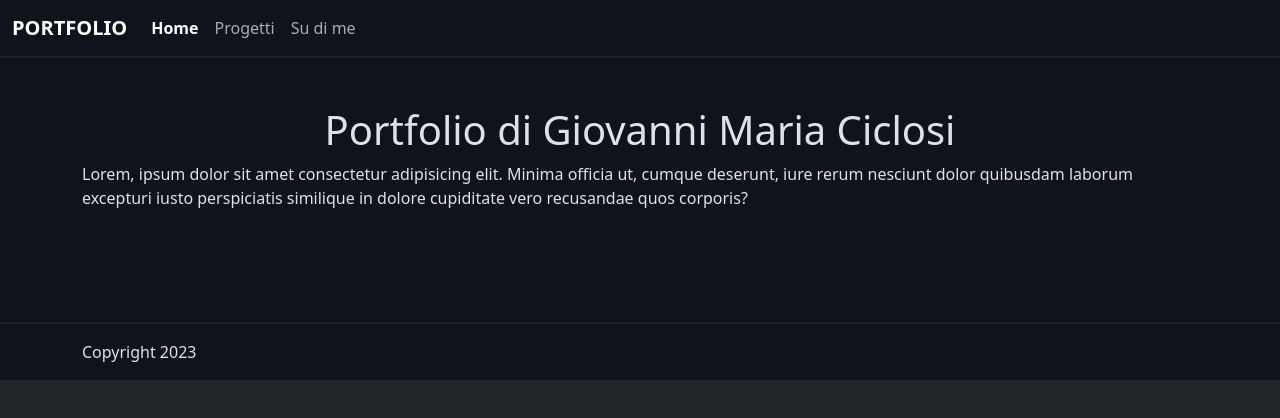
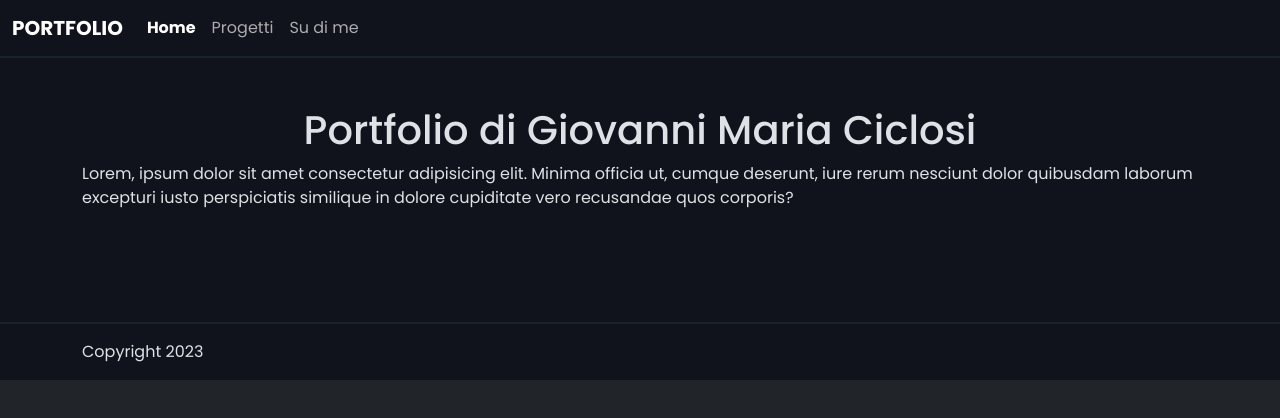
Before and after one commit to giovannimariaciclosi/vite-boolfolio, a Vue app: page / in a window 1280 px wide. Shown: the top 418 px of the page. Built offline with nearby package versions, Linux system fonts and the light colour scheme.

Commit message:
feat: added google font poppins, added variables.scss, ui improvements

```diff
--- a/index.html
+++ b/index.html
@@ -5,6 +5,14 @@
     <link rel="icon" type="image/svg+xml" href="/vite.svg" />
     <meta name="viewport" content="width=device-width, initial-scale=1.0" />
     <title>Giovanni Maria Ciclosi | Portfolio</title>
+
+    <!-- Poppins Google Font -->
+    <link rel="preconnect" href="https://fonts.googleapis.com" />
+    <link rel="preconnect" href="https://fonts.gstatic.com" crossorigin />
+    <link
+      href="https://fonts.googleapis.com/css2?family=Poppins:ital,wght@0,300;0,400;0,500;0,600;0,700;1,400;1,500;1,600;1,700&display=swap"
+      rel="stylesheet"
+    />
   </head>
   <body>
     <div id="app"></div>
--- a/src/components/AppFooter.vue
+++ b/src/components/AppFooter.vue
@@ -18,8 +18,10 @@ export default {
 </template>
 
 <style lang="scss" scoped>
+@use '../scss/variables.scss' as *;
+
 .divisor {
-  border-top: 2px solid #1a222b;
+  border-top: 2px solid $secondary-dark;
   opacity: 1;
   margin-top: 3rem;
 }
--- a/src/components/AppHeader.vue
+++ b/src/components/AppHeader.vue
@@ -38,13 +38,15 @@ export default {
 </template>
 
 <style lang="scss" scoped>
+@use '../scss/variables.scss' as *;
+
 .my-navbar {
-  background-color: #10121c;
-  border-bottom: 2px solid #1a222b;
+  background-color: $primary-dark;
+  border-bottom: 2px solid $secondary-dark;
 
   .router-link-active {
     font-weight: bold;
-    color: white;
+    color: $text-primary;
   }
 }
 </style>
--- a/src/components/ProjectCard.vue
+++ b/src/components/ProjectCard.vue
@@ -59,8 +59,10 @@ export default {
 </template>
 
 <style lang="scss" scoped>
+@use '../scss/variables.scss' as *;
+
 .project.card {
-  background-color: #1a222b;
+  background-color: $secondary-dark;
 
   .cover-image {
     height: 300px;
--- a/src/pages/AppAbout.vue
+++ b/src/pages/AppAbout.vue
@@ -11,3 +11,7 @@ export default {
       magni laboriosam vel? Porro sint quae saepe, voluptas dolores, neque et cumque, ipsam iste molestiae culpa.</p>
   </div>
 </template>
+
+<style lang="scss" scoped>
+@use '../scss/variables.scss' as *;
+</style>
--- a/src/pages/AppHome.vue
+++ b/src/pages/AppHome.vue
@@ -14,4 +14,6 @@ export default {
   </div>
 </template>
 
-<style lang="scss" scoped></style>
+<style lang="scss" scoped>
+@use '../scss/variables.scss' as *;
+</style>
--- a/src/pages/ProjectsIndex.vue
+++ b/src/pages/ProjectsIndex.vue
@@ -64,12 +64,12 @@ export default {
   <div class="container py-5">
     <h1 class="text-center pb-5">I miei progetti</h1>
 
-    <form @submit.prevent="getProjects" action="" class="d-flex">
+    <form @submit.prevent="getProjects" action="" class="d-flex gap-3">
       <select name="type_id" id="type_id" class="form-select" v-model="selectedTechnologyId">
         <option value="">Tutte</option>
         <option v-for="tipo in types" :value="tipo.id">{{ tipo.name }}</option>
       </select>
-      <button class="btn btn-primary">Filtra</button>
+      <button class="btn btn-primary my-btn-primary">Filtra</button>
     </form>
 
   </div>
@@ -99,6 +99,8 @@ export default {
 </template>
 
 <style lang="scss" scoped>
+@use '../scss/variables.scss' as *;
+
 .projects-navigation {
   display: flex;
   justify-content: center;
@@ -108,11 +110,11 @@ export default {
   margin-top: 2em;
 
   .my-btn {
-    color: white;
+    color: $text-primary;
   }
 
   .my-btn-primary {
-    background-color: #574aff;
+    background-color: $accent;
   }
 }
 
--- a/src/pages/SingleProject.vue
+++ b/src/pages/SingleProject.vue
@@ -87,6 +87,8 @@ export default {
 </template>
 
 <style lang="scss" scoped>
+@use '../scss/variables.scss' as *;
+
 #spinner-container {
   display: flex;
   justify-content: center;
--- /dev/null
+++ b/src/scss/variables.scss
@@ -0,0 +1,8 @@
+// VARIABLES
+
+// Dark Mode
+$primary-dark: #10121c;
+$secondary-dark: #1a222b;
+$accent: #574aff;
+$text-primary: #fff;
+$text-secondary: #b8b8b8;
--- a/src/style.scss
+++ b/src/style.scss
@@ -1 +1,35 @@
+@use "./scss/variables.scss" as *;
 @import "bootstrap/scss/bootstrap";
+
+* {
+  padding: 0;
+  margin: 0;
+  box-sizing: border-box;
+}
+
+body {
+  font-family: "Poppins", sans-serif;
+}
+
+// ASSETS
+.btn-outline-primary {
+  color: $accent;
+  border-color: $accent;
+
+  &:hover {
+    background-color: $accent;
+    border-color: $accent;
+    color: $text-primary;
+  }
+}
+
+.my-btn-primary {
+  background-color: $accent;
+  border-color: $accent;
+
+  &:hover {
+    background-color: $accent;
+    border-color: $accent;
+    opacity: 0.8;
+  }
+}
```
